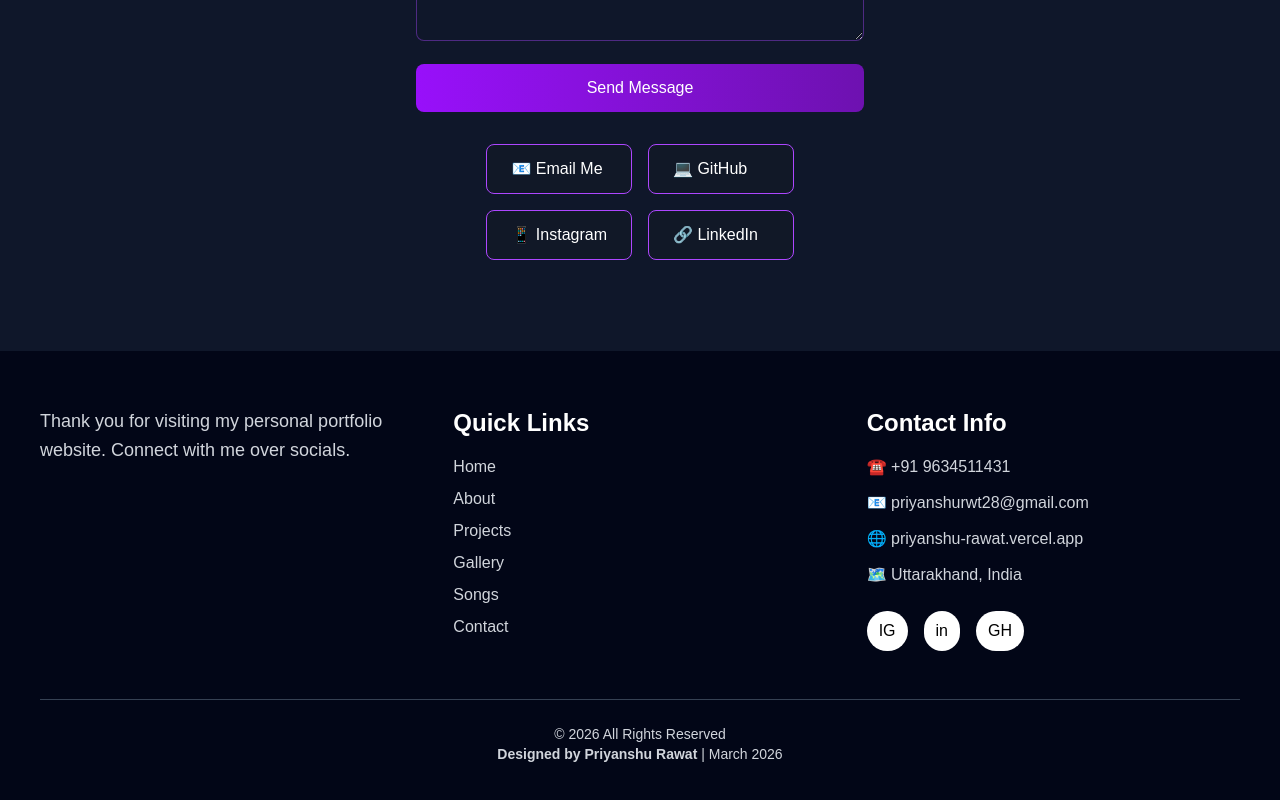
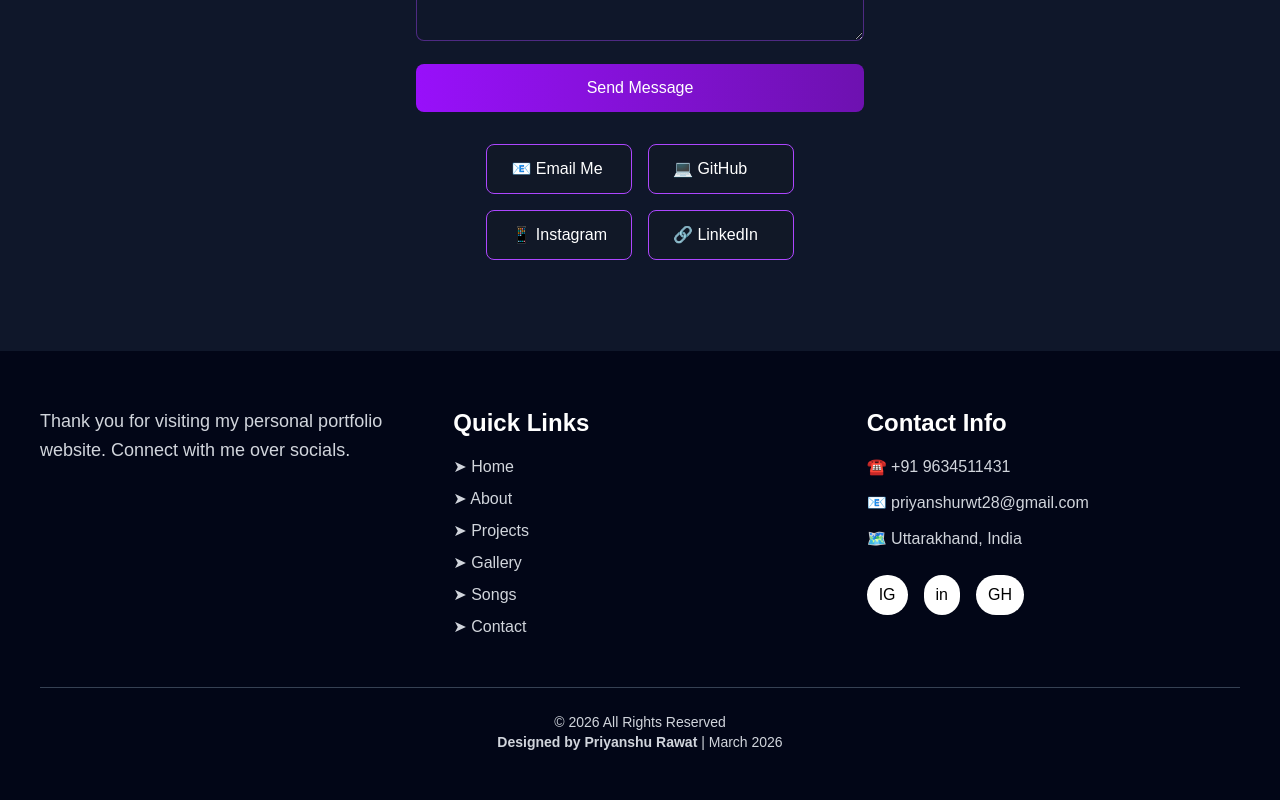
Before and after one commit to priyanshurawat15-dev/QR-Portfolio, a React (Vite) app: page / in a window 1280 px wide. Shown: the part 5249-6049 px from the top of the page. Built offline with nearby package versions, Linux system fonts and the light colour scheme.

Commit message:
add arrow in footer links

```diff
--- a/src/App.jsx
+++ b/src/App.jsx
@@ -646,12 +646,12 @@ Send Message
         Quick Links
       </h3>
       <ul className="space-y-2">
-        <li><a href="#home" className="hover:text-purple-400">Home</a></li>
-        <li><a href="#about" className="hover:text-purple-400">About</a></li>
-        <li><a href="#projects" className="hover:text-purple-400">Projects</a></li>
-        <li><a href="#gallery" className="hover:text-purple-400">Gallery</a></li>
-        <li><a href="#songs" className="hover:text-purple-400">Songs</a></li>
-        <li><a href="#contact" className="hover:text-purple-400">Contact</a></li>
+        <li><a href="#home" className="hover:text-purple-400"> ➤ Home</a></li>
+        <li><a href="#about" className="hover:text-purple-400"> ➤ About</a></li>
+        <li><a href="#projects" className="hover:text-purple-400"> ➤ Projects</a></li>
+        <li><a href="#gallery" className="hover:text-purple-400"> ➤ Gallery</a></li>
+        <li><a href="#songs" className="hover:text-purple-400"> ➤ Songs</a></li>
+        <li><a href="#contact" className="hover:text-purple-400"> ➤ Contact</a></li>
       </ul>
     </div>
 
@@ -662,7 +662,7 @@ Send Message
       <ul className="space-y-3">
         <li>☎️ +91 9634511431</li>
         <li>📧 priyanshurwt28@gmail.com</li>
-        <li>🌐 priyanshu-rawat.vercel.app</li>
+        {/* <li>🌐 priyanshu-rawat.vercel.app</li> */}
         <li>🗺️ Uttarakhand, India</li>
 
       </ul>
```
